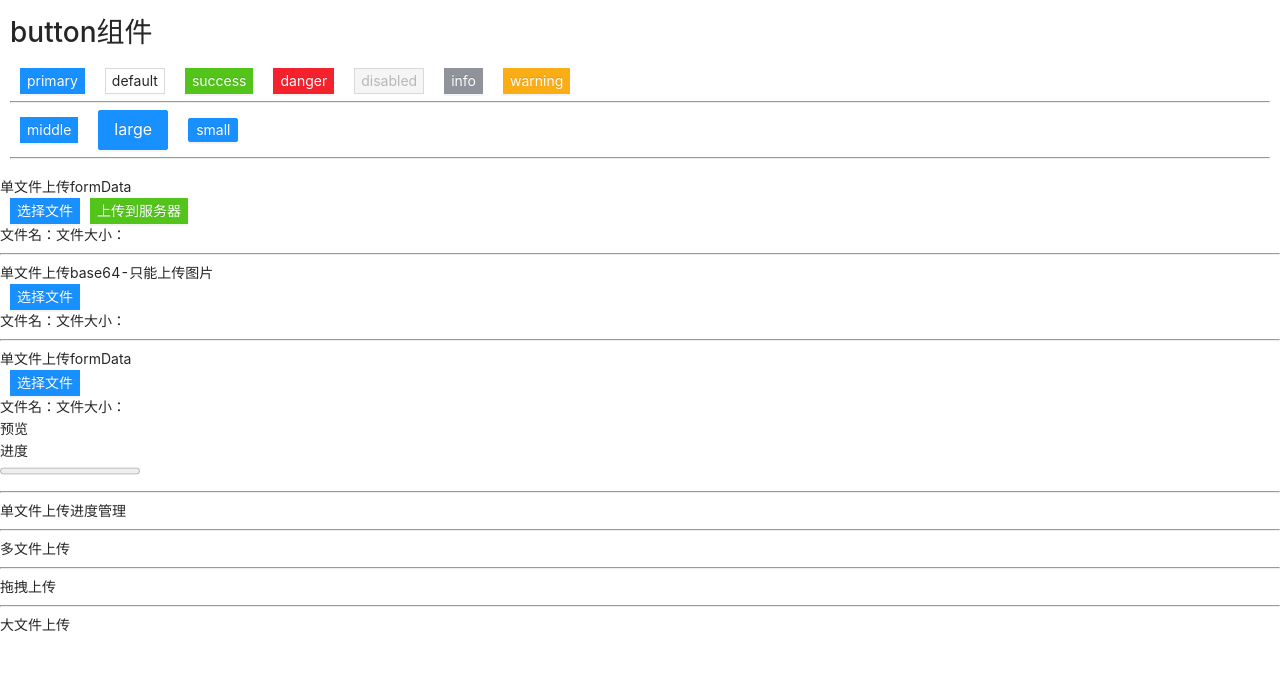
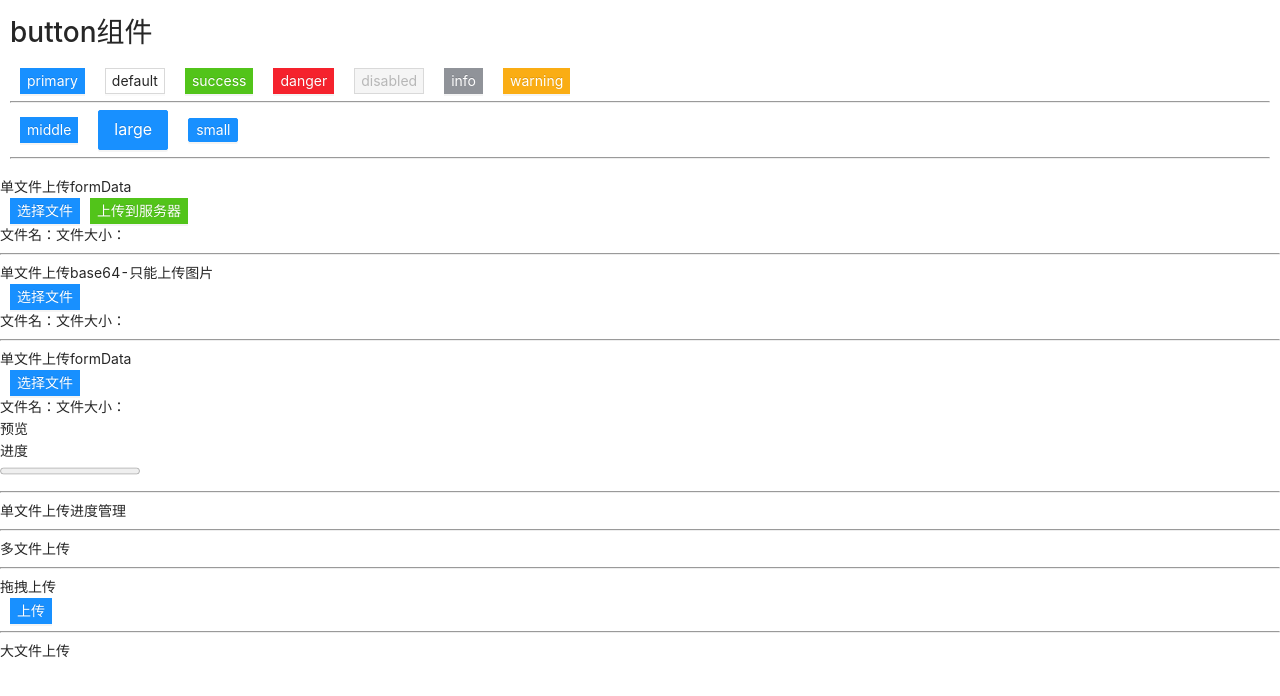
Before and after one commit to qjd-yyds/kke-ui, a Vue app: page /d3 in a window 1280 px wide. Shown: the top 696 px of the page. Built offline with nearby package versions, Linux system fonts and the light colour scheme.

Commit message:
feat: 职责链

```diff
--- /dev/null
+++ b/src/components/uploadFile/FileDrag.tsx
@@ -0,0 +1,24 @@
+import instance from '@/api/instance';
+import { defineComponent, onMounted, ref } from 'vue';
+import Button from '../button';
+import Md5 from 'spark-md5';
+
+export default defineComponent({
+  name: 'FileDrag',
+  setup() {
+    const fileIpt = ref<HTMLInputElement>();
+    return () => (
+      <section>
+        <div>拖拽上传</div>
+        <Button
+          type="primary"
+          style={{
+            margin: '0px 10px'
+          }}
+        >
+          上传
+        </Button>
+      </section>
+    );
+  }
+});
--- a/src/components/uploadFile/index.tsx
+++ b/src/components/uploadFile/index.tsx
@@ -3,6 +3,7 @@ import { defineComponent } from 'vue';
 import FileEnrichment from './FileEnrichment';
 import FileSingle from './FileSingle';
 import FileSingleBase from './FileSingleBase';
+import FileDrag from './FileDrag';
 export default defineComponent({
   name: 'UploadFile',
   setup(props) {
@@ -19,7 +20,7 @@ export default defineComponent({
         <hr />
         <section>多文件上传</section>
         <hr />
-        <section>拖拽上传</section>
+        <FileDrag></FileDrag>
         <hr />
         <section>大文件上传</section>
       </>
```
Also changed, not shown: src/utils/chain.ts (added, +21 -0 lines), src/utils/upload/uploader.ts (added, +8 -0 lines), 1 other file (tests, documents, lock files or other folders).
